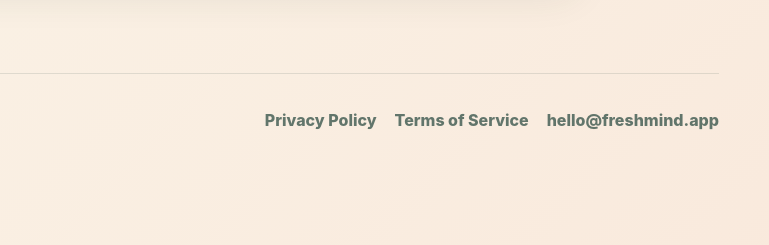
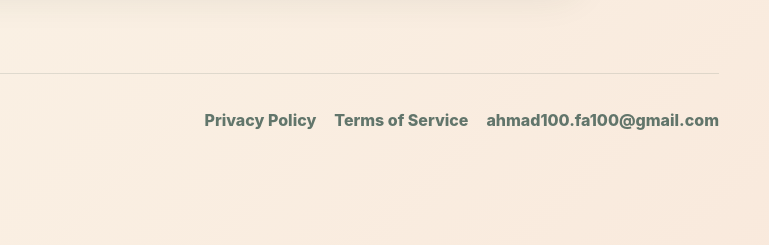
Before and after one commit to ahmadfa100/fresh-mind-landing-page, a plain HTML site: page terms/index.html in a window 1280 px wide. Shown: the part 2269-2514 px from the top of the page, 511-1280 px from the left. Drawn offline with Linux system fonts and the light colour scheme.

Commit message:
update the email

```diff
--- a/terms/index.html
+++ b/terms/index.html
@@ -110,7 +110,7 @@
       <div class="footer-links">
         <a href="../privacy/">Privacy Policy</a>
         <a href="../terms/">Terms of Service</a>
-        <a href="mailto:hello@freshmind.app">hello@freshmind.app</a>
+        <a href="mailto:ahmad100.fa100@gmail.com">ahmad100.fa100@gmail.com</a>
       </div>
     </footer>
 
```
